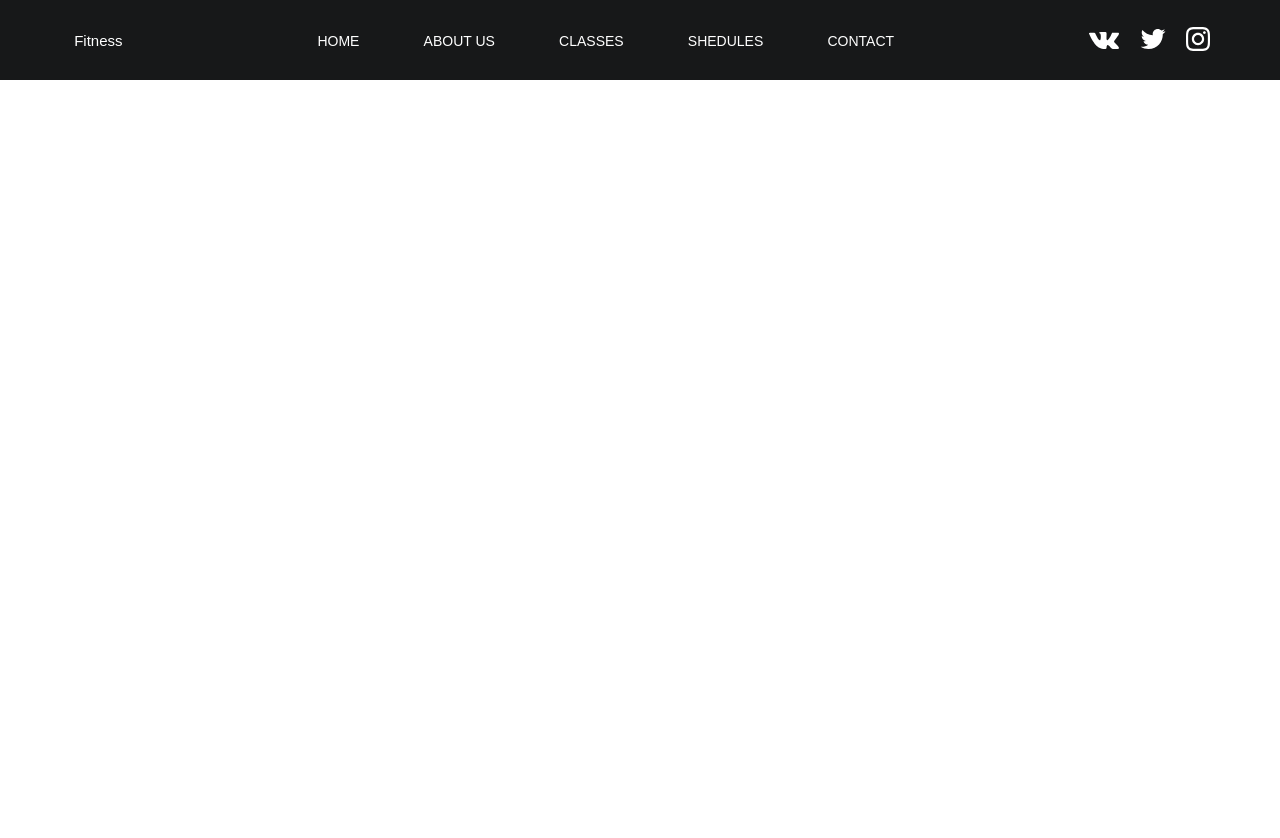
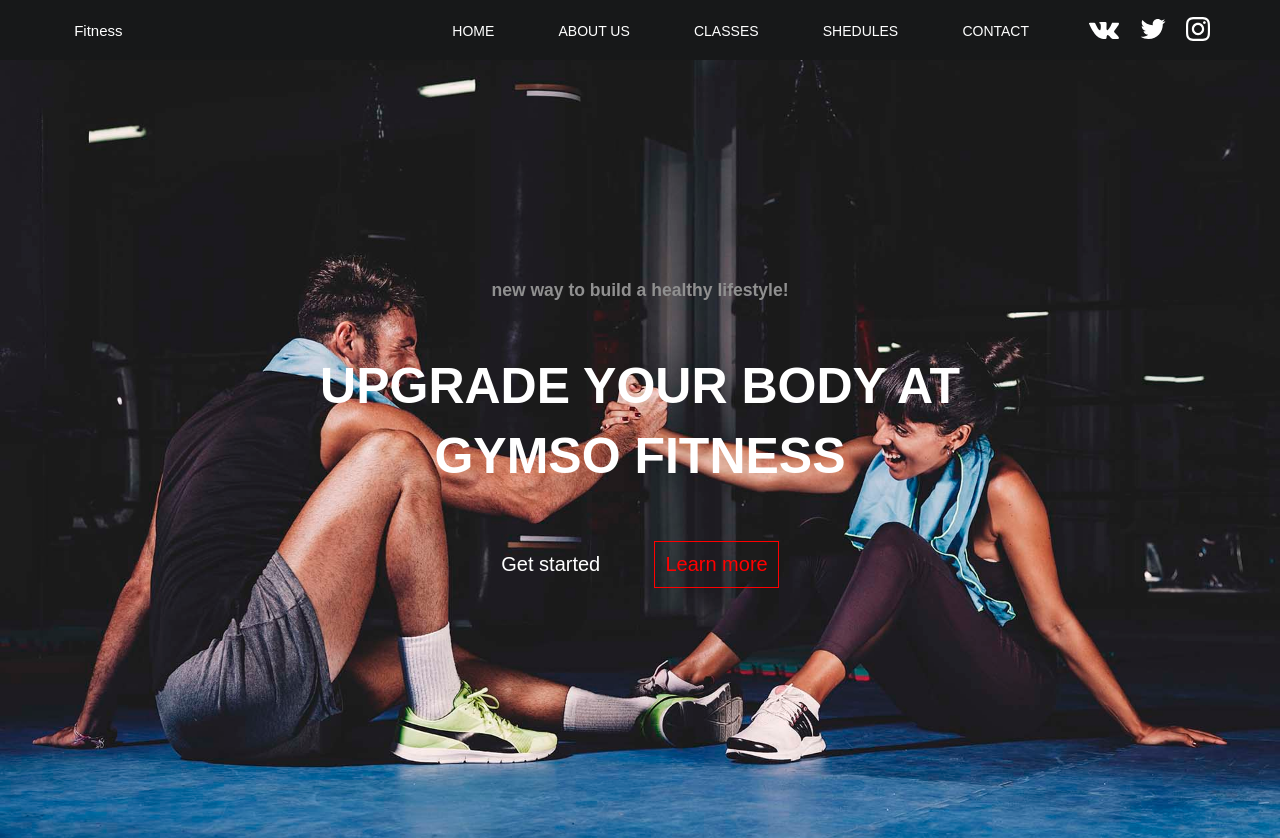
Before and after one commit to mars444/site-4, a website: page app/index.html in a window 1280 px wide. Before the commit the page ends 800 px from the top, so only its background shows below. Drawn offline with nearby package versions, Linux system fonts and the light colour scheme; files that its build step writes are made by us from their sources.

Commit message:
added upgrade section

```diff
--- a/app/index.html
+++ b/app/index.html
@@ -78,7 +78,22 @@
             </div>
         </div>
     </header>
-
+    <section class="upgrade" style="background-image: url(images/upgrade-bg.jpg); background-size: cover; background-position: center;
+    background-repeat: no-repeat; ">
+    <div class="upgrade-bg"></div>
+        <div class="container">
+            <div class="upgrade__inner">
+                <h3 class="upgrade__small-title">new way to build a healthy lifestyle!</h3>
+                <h1 class="upgrade__title">UPGRADE YOUR BODY AT GYMSO FITNESS</h1>
+                     <a href="#" class="upgrade__button-odd">
+                         Get started
+                     </a>
+                     <a href="#" class="upgrade__button-even">
+                         Learn more
+                    </a>
+            </div>
+        </div>
+    </section>
 
 
 
--- a/app/scss/style.scss
+++ b/app/scss/style.scss
@@ -9,8 +9,17 @@ html{
    margin: 0;
    padding: 0;
  }
+ body{
+     a{
+         color: black;
+     }
+ }
+
+
+ //header start
 .header{
-    background-color:#171819;
+
+    background-color: #171819;
     a{
         color: #fff;
         transition: all .5s;
@@ -20,7 +29,8 @@ html{
 
     }
     .header__inner{
-        height:80px ;
+
+        height:60px ;
         align-items: center;
         display: flex;
         justify-content: space-between;
@@ -54,7 +64,9 @@ html{
     }
 }
 .menu{
+    margin-left: auto;
     display: flex;
+    margin-right: 60px;
     li{
         font-size: 14px;
         text-transform: uppercase;
@@ -64,3 +76,53 @@ html{
         }
     }
 }
+//header end
+
+
+//section upgrade start
+.upgrade{
+    text-align: center;
+   padding-top: 220px;
+   padding-bottom: 250px;
+    &__inner{
+        opacity: 1 !important;
+    }
+    &__small-title{
+        color:#909090 ;
+    }
+    &__title{
+        color: #fff;
+        padding-bottom: 50px;
+        padding-top: 50px;
+       max-width: 750px;
+       margin: 0 auto;
+        font-size: 50px;
+        line-height: 70px;
+    }
+    &__button-odd{
+        color: #fff;
+        transition: all .5s;
+        &:hover{
+            color: red;
+        }
+    }
+    &__button-even{
+        color: red;
+        transition: all .5s;
+        padding: 10px;
+        border: 1px solid red;
+        &:hover{
+            border-color: #fff;
+            background-color: #fff;
+        }
+    }
+    a{
+        font-size: 20px;
+        line-height: 25px;
+        & + a {
+            margin-left: 50px;
+
+        }
+    }
+
+}
```
Also changed, not shown: app/images/upgrade-bg.jpg (added).
